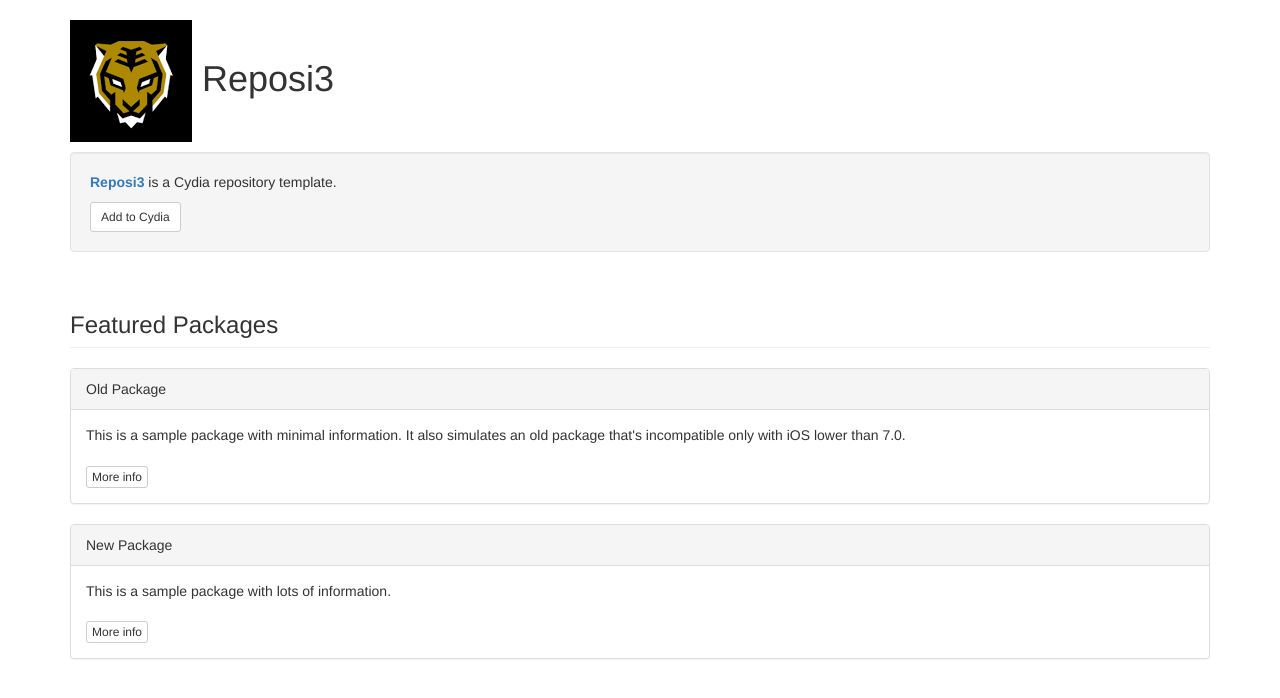
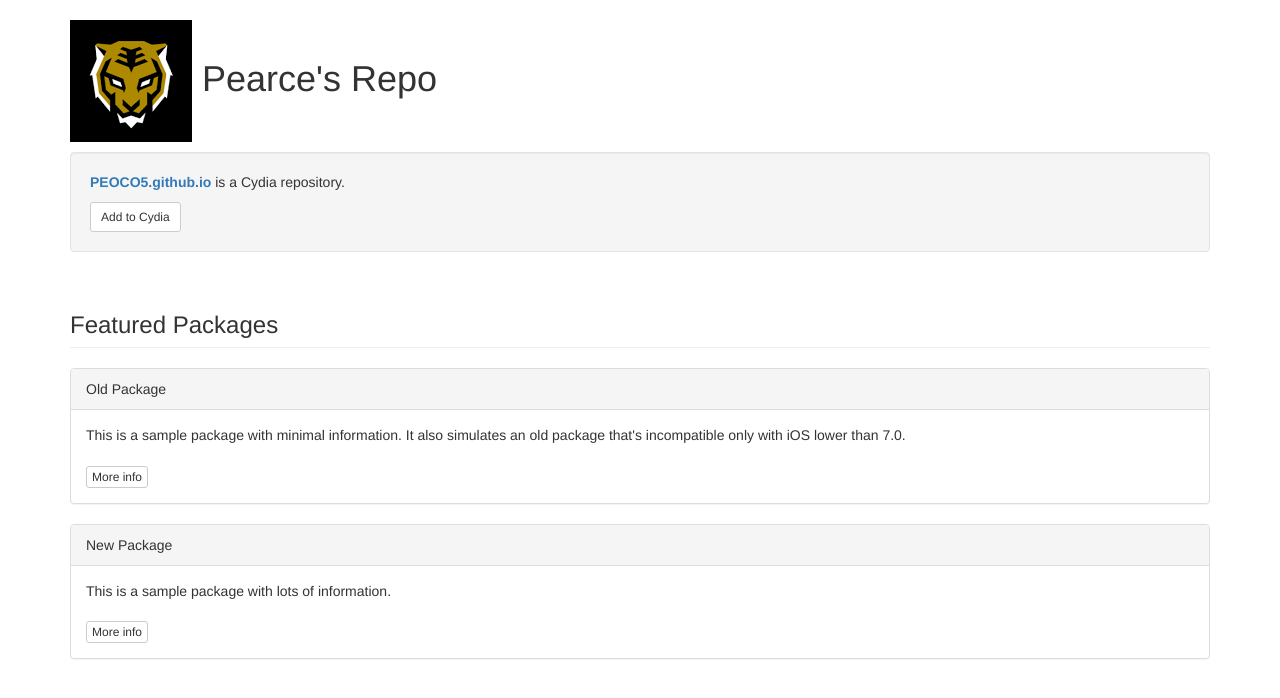
Before and after one commit to PEOCO5/PEOCO5.github.io, a plain HTML site: page index.html in a window 1280 px wide. Drawn offline with nearby package versions, Linux system fonts and the light colour scheme.

Commit message:
Update index.html

```diff
--- a/index.html
+++ b/index.html
@@ -1,7 +1,7 @@
 <!DOCTYPE html>
 <html lang="en">
 <head>
-  <title>Reposi3</title>
+  <title>Pearce's Repo</title>
   <meta charset="utf-8">
   <meta name="viewport" content="width=device-width, initial-scale=1">
   <link rel="stylesheet" href="https://maxcdn.bootstrapcdn.com/bootstrap/3.3.5/css/bootstrap.min.css">
@@ -10,12 +10,12 @@
 <body>
 
 <div class="container">
-	<h1><img src="CydiaIcon.png"> Reposi3</h1>
+	<h1><img src="CydiaIcon.png"> Pearce's Repo</h1>
 </div>
 
 <div class="container">
 	<div class="well">
-		<p><span class="text-primary"><b>Reposi3</span></b> is a Cydia repository template.</p>
+		<p><span class="text-primary"><b>PEOCO5.github.io</span></b> is a Cydia repository.</p>
 		<a class="btn btn-sm btn-default" href="cydia://url/https://cydia.saurik.com/api/share#?source=https://supermamon.github.io/Reposi3/">Add to Cydia</a>
 	</div>
 </div>
```
